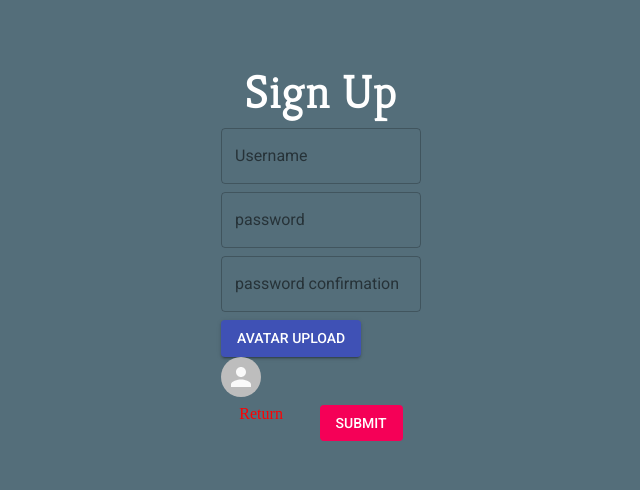
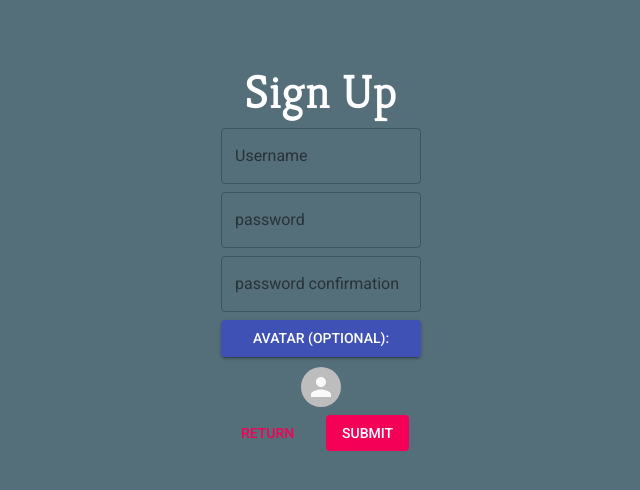
Before and after one commit to marcferraro/waveforming, a React (Create React App) app: page /sign-up in a window 1280 px wide. Shown: the top 490 px of the page, without its empty margins (319-959 px from the left). Built offline with nearby package versions, Linux system fonts and the light colour scheme.

Commit message:
avatar button and image centered

```diff
--- a/src/components/SignUp.js
+++ b/src/components/SignUp.js
@@ -109,18 +109,18 @@ const SignUp = props => {
                         <Grid item>
                             <TextField onChange={handlePasswordConfirmation} value={passwordConfirmation} className={classes.field} type="password" id="password-confirmation-field" label="password confirmation" variant="outlined" />
                         </Grid>
-                        <Grid item>
+                        <Grid item >
                             <Input onChange={handleAvatar} id="avatar-upload" style={{display: 'none'}} type="file" id="avatar-upload" />
-                            <label htmlFor="avatar-upload">
-                                <Button color="primary" variant="contained" component="span">
-                                    Avatar Upload
+                            <label htmlFor="avatar-upload" >
+                                <Button color="primary" style={{margin: 'auto', display: 'block', textAlign: 'center'}} variant="contained" component="span">
+                                    Avatar (optional):
                                 </Button>
                             </label>
-                            <Avatar alt="avatar" />
+                            <Avatar alt="avatar" style={{margin: 'auto', marginTop: 10}} />
                         </Grid>
                         <Grid item>
                             <Grid container direction="row" justify="space-around">
-                            <Link to='/' className={classes.return} style={{ textDecoration: 'none', color: 'red' }}>Return</Link>
+                            <Link to='/' className={classes.return} style={{ textDecoration: 'none', color: 'red' }}><Button color="secondary">Return</Button></Link>
                             <Button type="submit" variant="contained" disableElevation color="secondary">Submit</Button>
                             </Grid>
                         </Grid>
```
